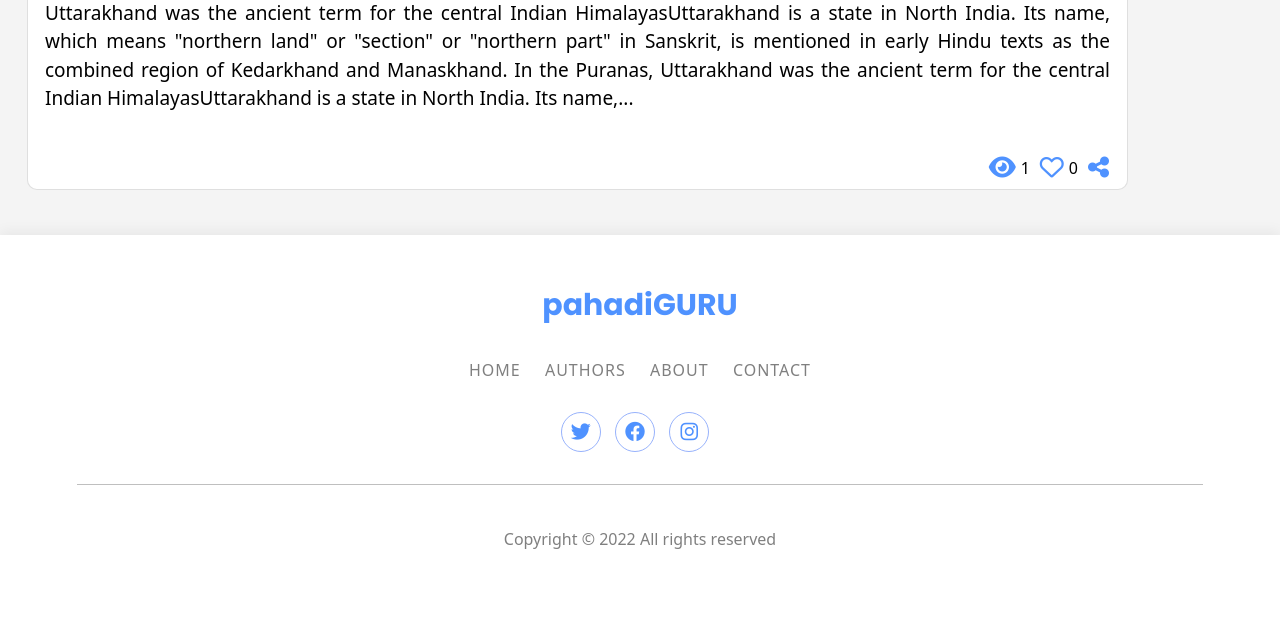
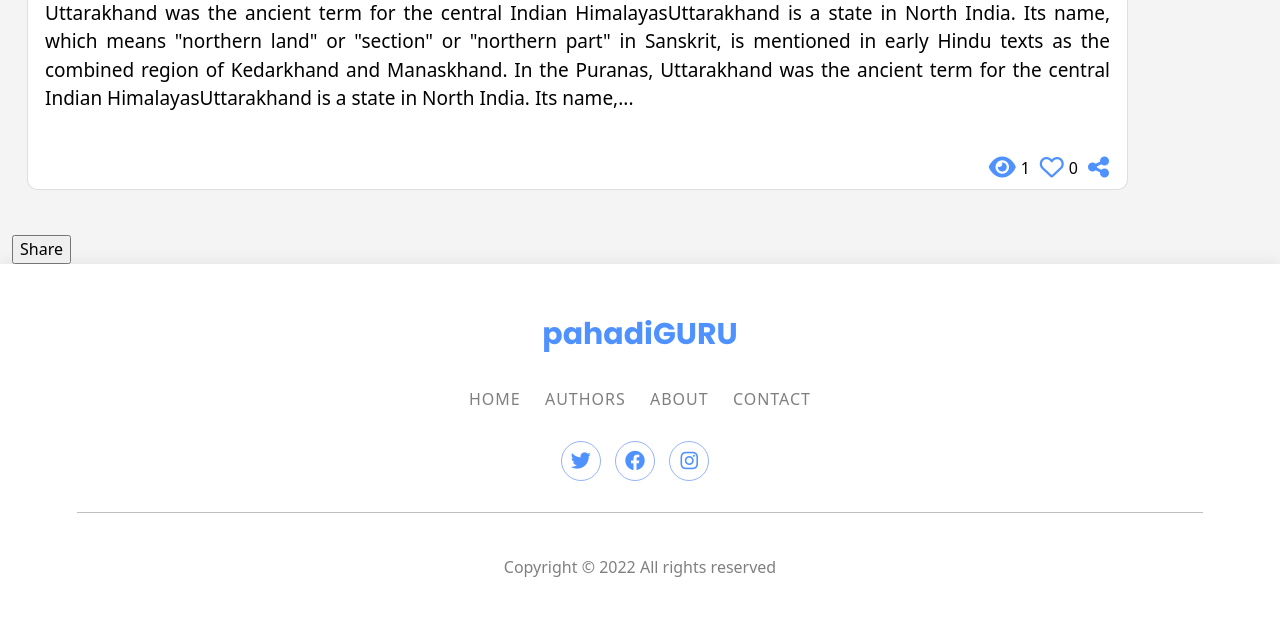
Before and after one commit to Copilot8/pahadiGuru, a Flask app: page /postpage/3 in a window 1280 px wide. Shown: the part 875-1502 px from the top of the page. Before the commit the page ends 1424 px from the top, so only its background shows below. Run offline with Flask 2, Linux system fonts and the light colour scheme; data comes from the database, SQL or seed files in the repository; some libraries are stand-ins or nearby versions.

Commit message:
Update postpage.html

```diff
--- a/templates/postpage.html
+++ b/templates/postpage.html
@@ -184,6 +184,10 @@
 
 <br /><br />
 
+
+<input type="Submit" value="Share" onclick="Share()">
+
+
 <script>
   // toggle with zoom animation
   function popUp() {
@@ -193,6 +197,27 @@
     body.classList.toggle("overflow-hidden");
 
   }
+
+
+  function Share() {
+    var url = window.location.href;
+    var title = document.title;
+    var text = "Share this post with your friends";
+    if (navigator.share) {
+      navigator
+        .share({
+          title: title,
+          text: text,
+          url: url,
+        })
+        .then(() => console.log("Successful share"))
+        .catch((error) => console.log("Error sharing", error));
+    } else {
+      alert("Share is not supported");
+    }
+  }
+
+
 </script>
 
 {% endblock %}
```
